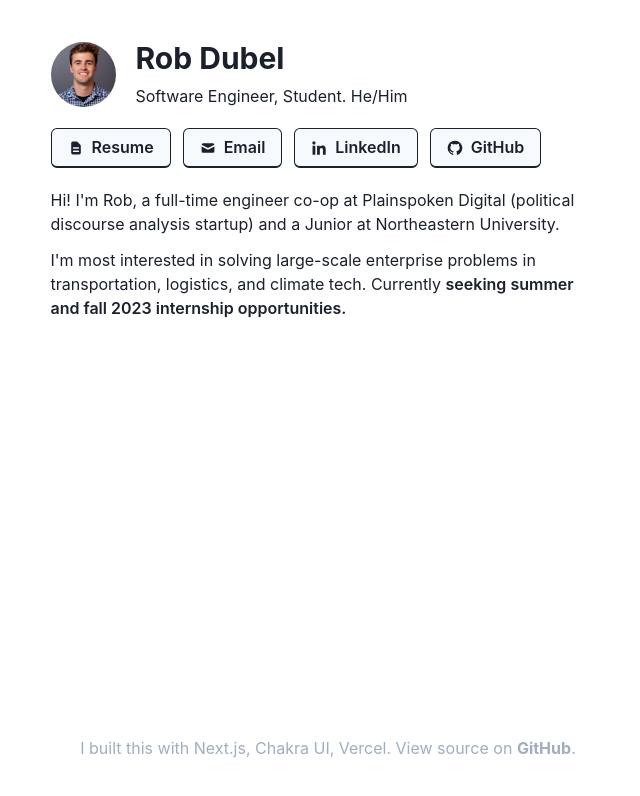
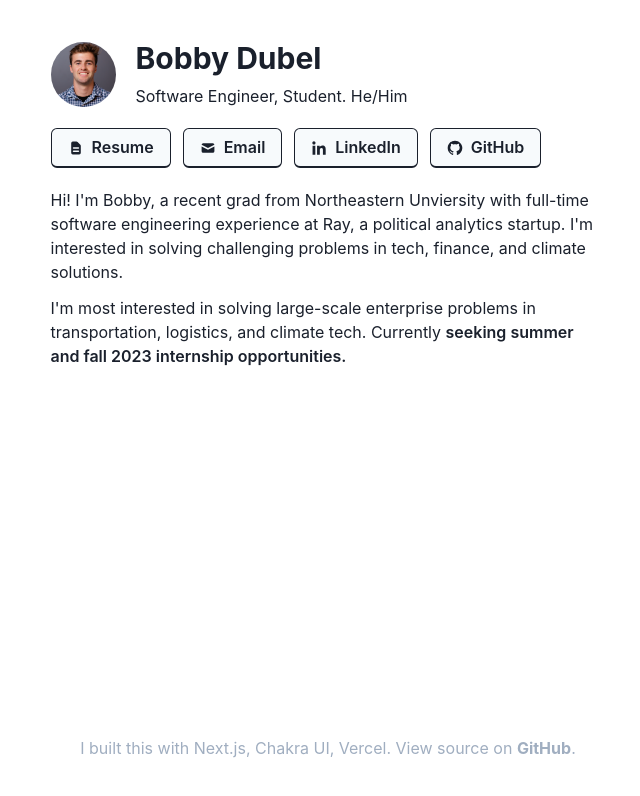
Before and after one commit to dubelr/personal-site, a Next.js app: page / in a window 1280 px wide. Shown: the top 796 px of the page, without its empty margins (312-952 px from the left). Built offline with nearby package versions, Linux system fonts and the light colour scheme.

Commit message:
Update index.js

```diff
--- a/pages/index.js
+++ b/pages/index.js
@@ -16,7 +16,7 @@ import { HiDocumentText, HiMail } from "react-icons/hi";
 import { GrLinkedinOption, GrGithub } from "react-icons/gr";
 
 export default function Home() {
-  let name = "Rob Dubel";
+  let name = "Bobby Dubel";
   let buttons = [
     {
       text: "Resume",
@@ -62,7 +62,7 @@ export default function Home() {
     <div>
       <Head>
         <title>{name}</title>
-        <meta name="description" content="Rob Dubel's personal website" />
+        <meta name="description" content="Bobby Dubel's personal website" />
         <link rel="icon" href="/favicon.png" />
       </Head>
       <Flex
@@ -126,9 +126,7 @@ export default function Home() {
             ))}
           </Wrap>
           <Text align="left">
-            Hi! {"I'm"} Rob, a full-time engineer co-op at Plainspoken
-            Digital (political discourse analysis startup) and a Junior at
-            Northeastern University.
+            {"Hi! I'm Bobby, a recent grad from Northeastern Unviersity with full-time software engineering experience at Ray, a political analytics startup. I'm interested in solving challenging problems in tech, finance, and climate solutions."}
           </Text>
           <Text as="span" align="left" pt={3}>
             {"I'm "}most interested in solving large-scale enterprise problems
```
